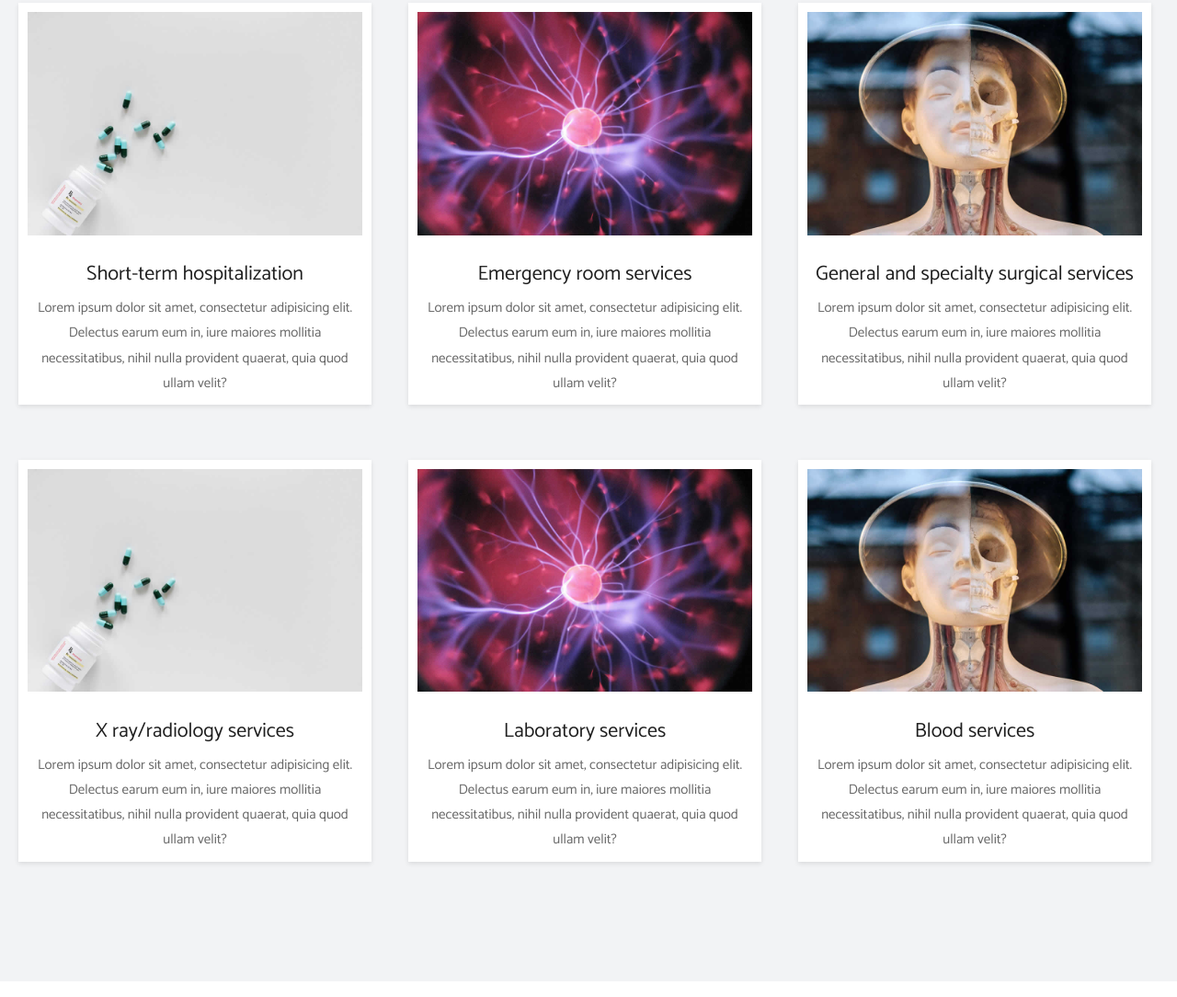
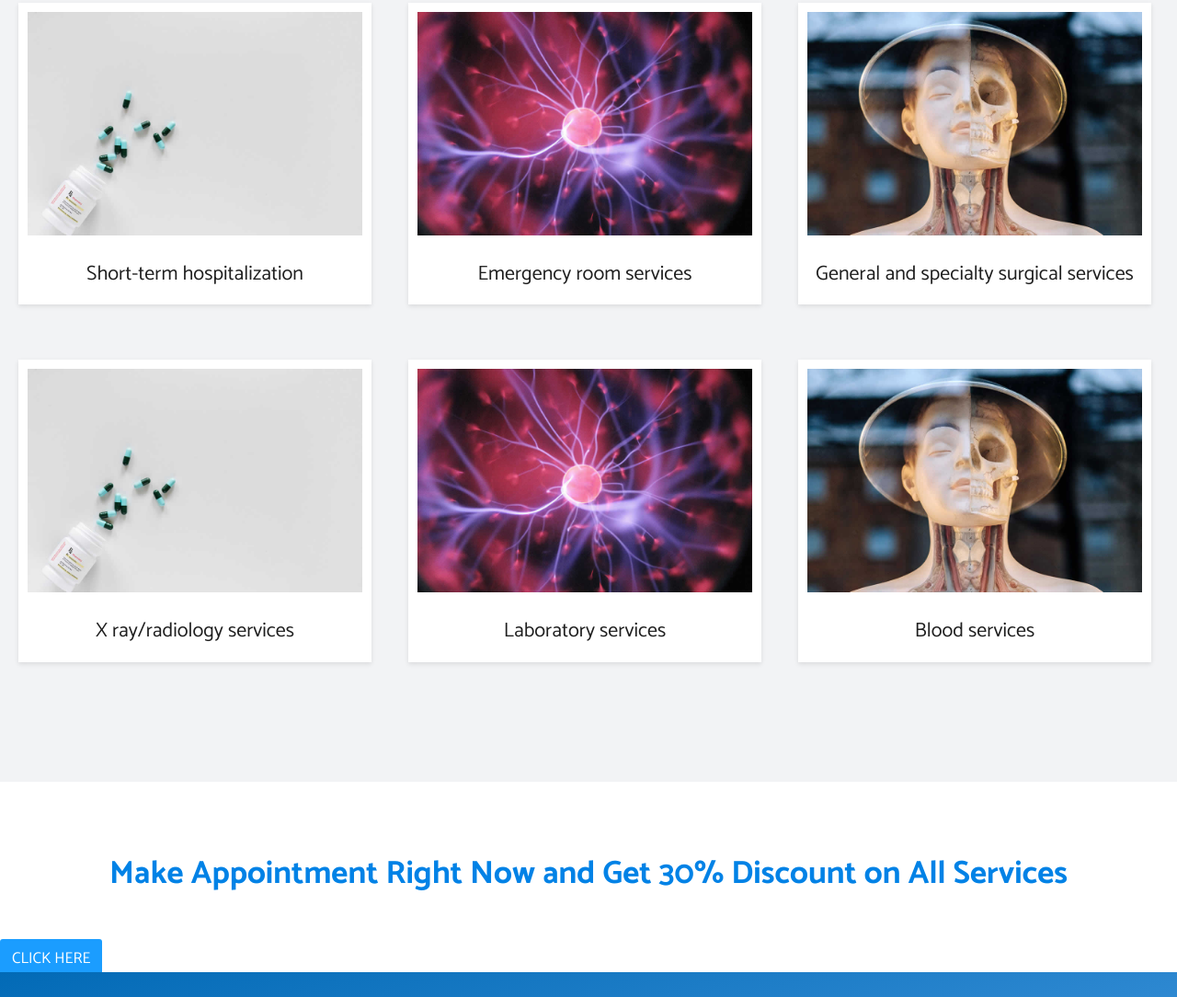
Before and after one commit to wiut00012025/hospital-app, a plain HTML site: page templates/service.html in a window 1280 px wide. Shown: the part 274-1358 px from the top of the page at 92% size. Drawn offline with Linux system fonts and the light colour scheme.

Commit message:
final commit

```diff
--- a/templates/service.html
+++ b/templates/service.html
@@ -42,24 +42,21 @@
                 <img class="img-in" src="../images/service-1.jpg" alt=""/>
             </div>
             <h2>Short-term hospitalization</h2>
-            <p>Lorem ipsum dolor sit amet, consectetur adipisicing elit. Delectus earum eum in, iure maiores mollitia
-                necessitatibus, nihil nulla provident quaerat, quia quod ullam velit? </p>
+
         </div>
         <div class="service-inner">
             <div class="service-img">
                 <img class="img-in" src="../images/service-2.jpg" alt=""/>
             </div>
             <h2>Emergency room services</h2>
-            <p>Lorem ipsum dolor sit amet, consectetur adipisicing elit. Delectus earum eum in, iure maiores mollitia
-                necessitatibus, nihil nulla provident quaerat, quia quod ullam velit? </p>
+
         </div>
         <div class="service-inner">
             <div class="service-img">
                 <img class="img-in" src="../images/service-3.jpg" alt=""/>
             </div>
             <h2>General and specialty surgical services</h2>
-            <p>Lorem ipsum dolor sit amet, consectetur adipisicing elit. Delectus earum eum in, iure maiores mollitia
-                necessitatibus, nihil nulla provident quaerat, quia quod ullam velit? </p>
+
         </div>
 
         <div class="service-inner">
@@ -67,16 +64,14 @@
                 <img class="img-in" src="../images/service-1.jpg" alt=""/>
             </div>
             <h2>X ray/radiology services</h2>
-            <p>Lorem ipsum dolor sit amet, consectetur adipisicing elit. Delectus earum eum in, iure maiores mollitia
-                necessitatibus, nihil nulla provident quaerat, quia quod ullam velit? </p>
+
         </div>
         <div class="service-inner">
             <div class="service-img">
                 <img class="img-in" src="../images/service-2.jpg" alt=""/>
             </div>
             <h2>Laboratory services</h2>
-            <p>Lorem ipsum dolor sit amet, consectetur adipisicing elit. Delectus earum eum in, iure maiores mollitia
-                necessitatibus, nihil nulla provident quaerat, quia quod ullam velit? </p>
+
 
         </div>
         <div class="service-inner">
@@ -84,8 +79,7 @@
                 <img class="img-in" src="../images/service-3.jpg" alt=""/>
             </div>
             <h2>Blood services</h2>
-            <p>Lorem ipsum dolor sit amet, consectetur adipisicing elit. Delectus earum eum in, iure maiores mollitia
-                necessitatibus, nihil nulla provident quaerat, quia quod ullam velit? </p>
+
         </div>
     </div>
     <div class="title" style="margin-top: 60px">
```
